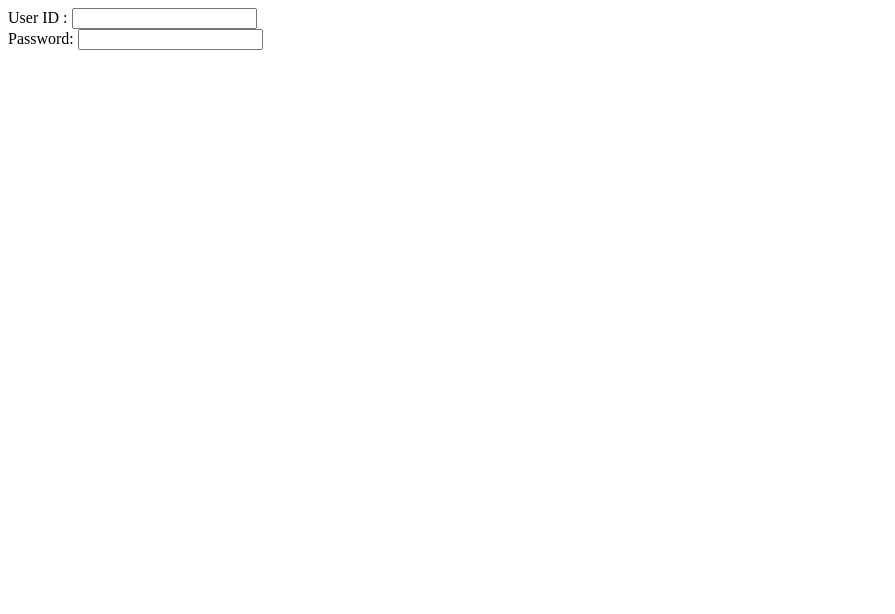
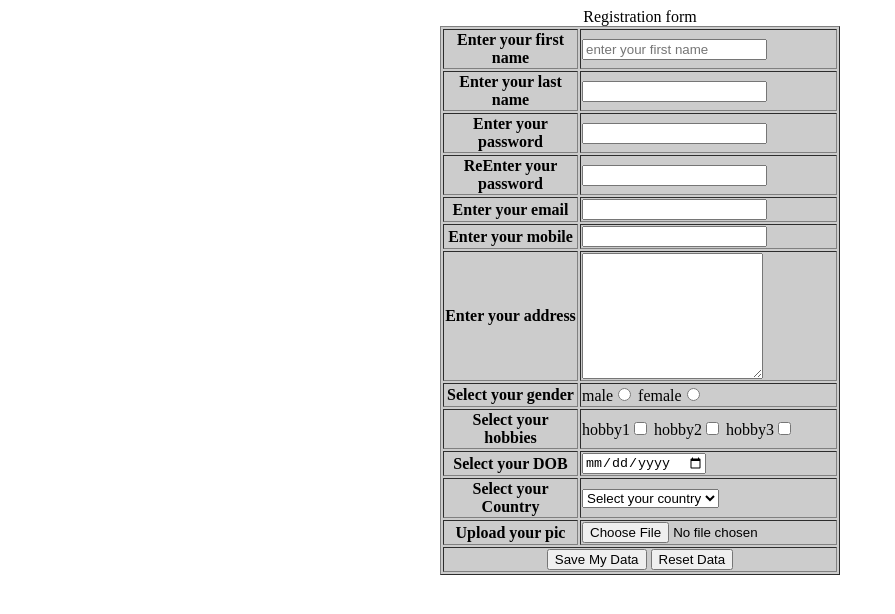
Before and after one commit to naseemsidd/Tranzita-Assignment, a website: page index.html in a window 1280 px wide. Shown: the whole page, without its empty margins (0-895 px from the left). Drawn offline with Linux system fonts and the light colour scheme.

Commit message:
hello commit

```diff
--- a/index.html
+++ b/index.html
@@ -1,17 +1,79 @@
 
-<!DOCTYPE html>
 <html>
-
-   <head>
-      <title>Password Input Control</title>
-   </head>
-
-   <body>
-      <form >
-         User ID : <input type = "text" name = "user_id" />
-         <br>
-         Password: <input type = "password" name = "password" />
-      </form>
-   </body>
-
+<head>
+<title>HTML Table</title>
+</head>
+<body>
+<form method="" action="">
+<table border="1" align="center" width="400" bgcolor="#CCCCCC" >
+<caption>Registration form</caption>
+<tr>
+<th>Enter your first name</th>
+<td><input type="text" name="fn" id="fn1" maxlength="10" title="enter your first name" placeholder="enter your first name" required/></td>
+</tr>
+<tr>
+<th>Enter your last name</th>
+<td><input type="text"/></td>
+</tr>
+<tr>
+<th>Enter your password</th>
+<td><input type="password"/></td>
+</tr>
+<tr>
+<th>ReEnter your password</th>
+<td><input type="password"/></td>
+</tr>
+<tr>
+<th>Enter your email</th>
+<td><input type="email"/></td>
+</tr>
+<tr>
+<th>Enter your mobile</th>
+<td><input type="number"/></td>
+</tr>
+<tr>
+<th>Enter your address</th>
+<td><textarea rows="8" cols="20"></textarea></td>
+</tr>
+<tr>
+<th>Select your gender</th>
+<td>
+male<input type="radio" name="g" value="m"/>
+female<input type="radio" name="g" value="f"/>
+</td>
+</tr>
+<tr>
+<th>Select your hobbies</th>
+<td>
+hobby1<input type="checkbox" name="x[]" value="h"/>
+hobby2<input type="checkbox" name="x[]" value="h2"/>
+hobby3<input type="checkbox" name="x[]" value="h3"/>
+</td>
+</tr>
+<tr>
+<th>Select your DOB</th>
+<td><input type="date"/></td>
+</tr>
+<tr>
+<th>Select your Country</th>
+<td>
+<select name="country">
+<option value="" selected="selected" disabled="disabled">Select your country</option>
+<option value="1">India</option>
+<option value="2">Pakistan</option>
+</select>
+</td>
+</tr>
+<tr>
+<th>Upload your pic</th>
+<td><input type="file"/></td>
+</tr>
+<tr>
+<td colspan="2" align="center"><input type="submit" value="Save My Data"/>
+<input type="reset" value="Reset Data"/>
+</td>
+</tr>
+</table>
+</form>
+</body>
 </html>
```
